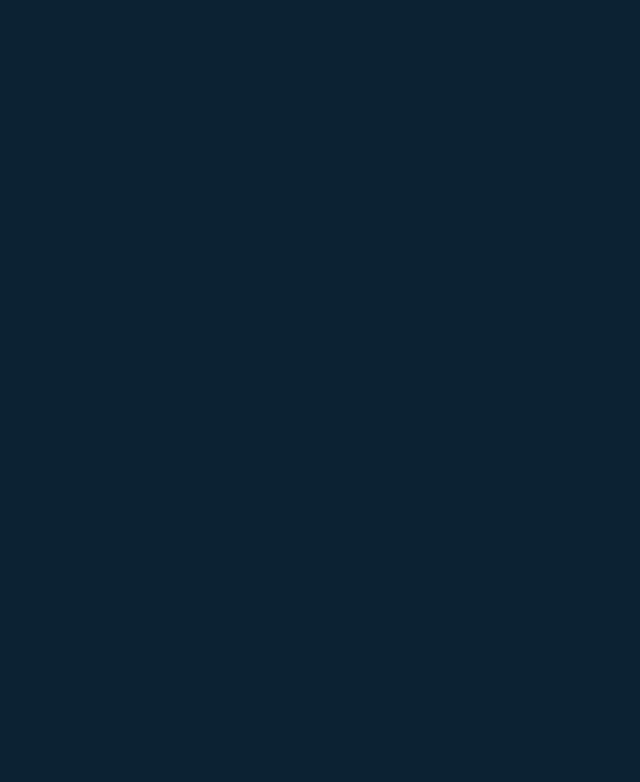
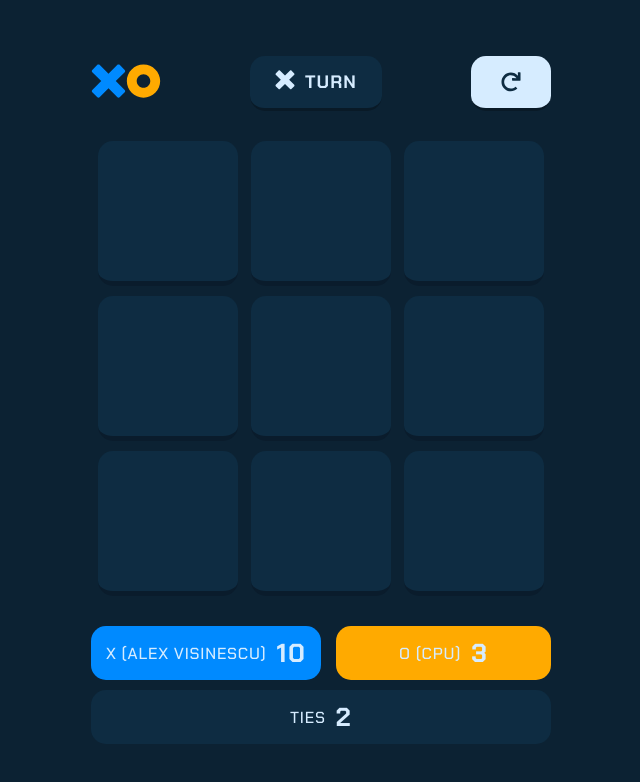
Before and after one commit to Roland-Mehes/TicTacToe-REACT, a React (Vite) app: page /tic-tac-toe in a window 1280 px wide. Before the commit this address had no page. Shown: the top 782 px of the page, without its empty margins (319-959 px from the left). Built offline with nearby package versions, Linux system fonts and the light colour scheme.

Commit message:
add context API because i hate props lifting:)) , add functionality to the Game component , placeing X or O-s, no win condition yet !

```diff
--- a/src/App.jsx
+++ b/src/App.jsx
@@ -3,18 +3,19 @@ import { BrowserRouter as Router, Routes, Route } from 'react-router-dom';
 import Register from './pages/register/Register';
 import GameMenu from './pages/gameMenu/GameMenu';
 import Game from './pages/game/game';
+import { GameProvider } from './Context/GameContext';
 
 function App() {
   return (
-    <>
+    <GameProvider>
       <Router>
         <Routes>
           <Route index element={<Register />} />
           <Route path="gameMenu" element={<GameMenu />} />
-          <Route path="TicTacToe" element={<Game />} />
+          <Route path="tic-tac-toe" element={<Game />} />
         </Routes>
       </Router>
-    </>
+    </GameProvider>
   );
 }
 
--- /dev/null
+++ b/src/Context/GameContext.jsx
@@ -0,0 +1,27 @@
+import React, { createContext, useState, useContext } from 'react';
+
+const GameContext = createContext();
+
+export const GameProvider = ({ children }) => {
+  const [currentPlayer, setCurrentPlayer] = useState('X');
+  const [boardCells, setBoardCells] = useState(Array(9).fill(null));
+  const [isWinner, setIsWinner] = useState(false);
+
+  return (
+    <GameContext.Provider
+      value={{
+        currentPlayer,
+        setCurrentPlayer,
+        boardCells,
+        setBoardCells,
+        isWinner,
+        setIsWinner,
+      }}
+    >
+      {children}
+    </GameContext.Provider>
+  );
+};
+
+// Custom hook, to extract the data easy
+export const useGameContext = () => useContext(GameContext);
--- a/src/pages/game/components/Board/Board.jsx
+++ b/src/pages/game/components/Board/Board.jsx
@@ -1,13 +1,40 @@
-import React from 'react';
 import styles from './board.module.css';
+import X from '../../../../assets/X';
+import O from '../../../../assets/O';
+import { useGameContext } from '../../../../Context/GameContext';
 
 const Board = () => {
-  const boardCells = Array(9).fill('x');
+  const {
+    boardCells,
+    setBoardCells,
+    currentPlayer,
+    setCurrentPlayer,
+    isWinner,
+    // setIsWinner,
+  } = useGameContext();
+
+  const handleClick = (e) => {
+    const newBoard = [...boardCells];
+
+    // If there is a winner or the board has already an X or O do nothing
+    if (isWinner || boardCells[e] !== null) return;
+
+    // Adding content in cells basaed on currentPlayer
+    if (currentPlayer === 'X') {
+      newBoard[e] = <X width={'79px'} height={'79px'} fill={'#008AFF'} />;
+      setBoardCells(newBoard);
+      setCurrentPlayer('O');
+    } else if (currentPlayer === 'O') {
+      newBoard[e] = <O width={'79px'} height={'79px'} fill={'#FFAA00'} />;
+      setBoardCells(newBoard);
+      setCurrentPlayer('X');
+    }
+  };
 
   return (
     <div className={styles.cellContainer}>
       {boardCells.map((cell, idx) => (
-        <div className={styles.cell} key={idx}>
+        <div onClick={() => handleClick(idx)} className={styles.cell} key={idx}>
           {cell}
         </div>
       ))}
--- a/src/pages/game/components/Board/board.module.css
+++ b/src/pages/game/components/Board/board.module.css
@@ -15,4 +15,5 @@
   display: grid;
   align-items: center;
   justify-content: center;
+  cursor: pointer;
 }
--- a/src/pages/game/components/GameHeader/gameHeader.jsx
+++ b/src/pages/game/components/Header/gameHeader.jsx
@@ -3,8 +3,16 @@ import X from '../../../../assets/X';
 import O from '../../../../assets/O';
 import Restart from '../../../../assets/Restart';
 import styles from './gameHeader.module.css';
+import { useGameContext } from '../../../../Context/GameContext';
 
 const GameHeader = () => {
+  const { currentPlayer, setBoardCells } = useGameContext();
+
+  const handleOnClick = () => {
+    const newBoard = Array(9).fill(null);
+    setBoardCells(newBoard);
+  };
+
   return (
     <div className={styles.mainContainer}>
       <div>
@@ -13,10 +21,15 @@ const GameHeader = () => {
       </div>
 
       <div className={styles.scoreDisplay}>
-        <X width={'20px'} height={'20px'} /> <h3>TURN</h3>
+        {currentPlayer === 'X' ? (
+          <X width={'20px'} height={'20px'} />
+        ) : (
+          <O width={'20px'} height={'20px'} />
+        )}
+        <h3>TURN</h3>
       </div>
 
-      <div className={styles.restartContainer}>
+      <div className={styles.restartContainer} onClick={handleOnClick}>
         <Restart width={'20px'} height={'20px'} fill={'#0e2c42'} />
       </div>
     </div>
--- a/src/pages/game/game.jsx
+++ b/src/pages/game/game.jsx
@@ -1,15 +1,13 @@
 import React from 'react';
 import styles from './game.module.css';
 import Board from './components/Board/Board';
-import GameHeader from './components/GameHeader/gameHeader';
+import GameHeader from './components/Header/gameHeader';
 import Footer from './components/Footer/Footer';
 
 const Game = () => {
   return (
     <div className={styles.mainContainer}>
-      <div className={styles.header}>
-        <GameHeader></GameHeader>
-      </div>
+      <GameHeader></GameHeader>
       <Board></Board>
       <Footer />
     </div>
```
Also changed, not shown: src/pages/game/components/Header/gameHeader.module.css (renamed from src/pages/game/components/GameHeader/gameHeader.module.css).
